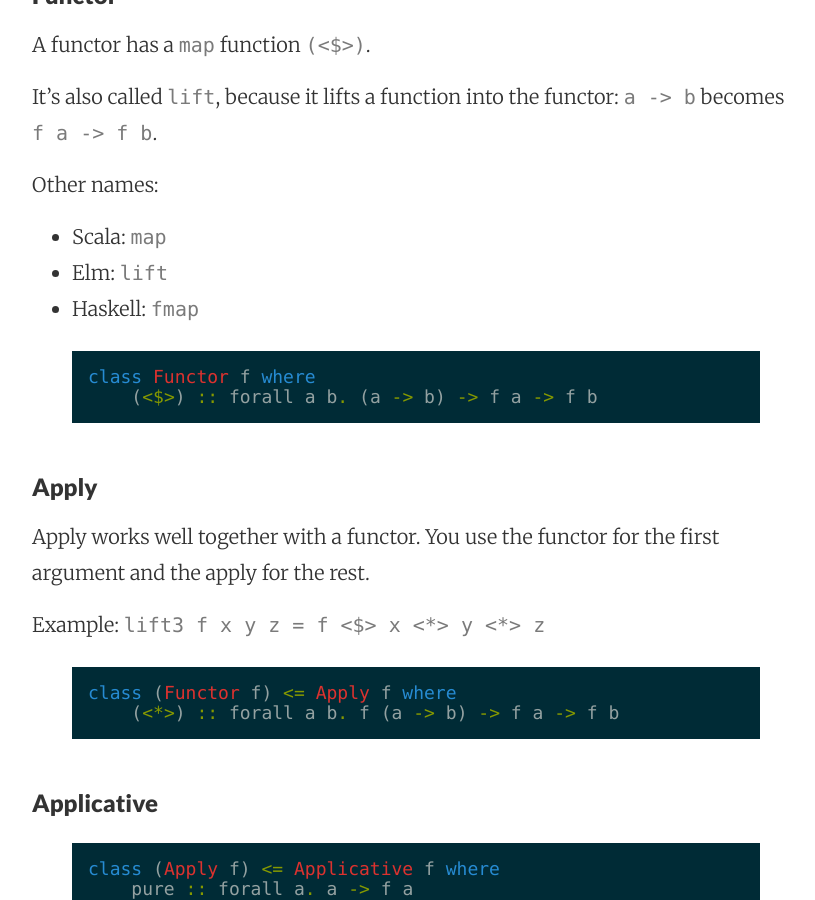
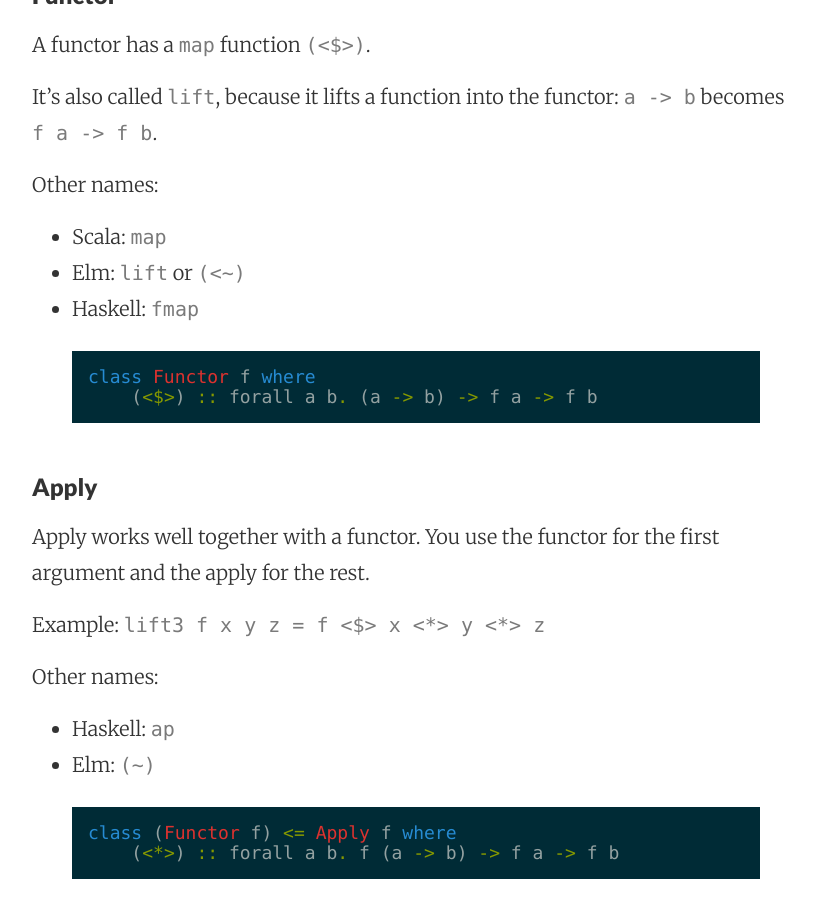
Before and after one commit to archaeron/archaeron.github.io, a Jekyll site: the page built from _posts/2014-09-15-purescript-typeclasses.md, in a window 1280 px wide and 900 px high, scrolled down 1000 px. Shown: the whole window, without its empty margins (224-1039 px from the left). Built offline with Jekyll 4.4.1, drawn with Linux system fonts in a browser that asks for light colours.

Commit message:
other names for functions

```diff
--- a/_posts/2014-09-15-purescript-typeclasses.md
+++ b/_posts/2014-09-15-purescript-typeclasses.md
@@ -39,7 +39,7 @@ It's also called `lift`, because it lifts a function into the functor: `a -> b`
 Other names:
 
 - Scala: `map`
-- Elm: `lift`
+- Elm: `lift` or `(<~)`
 - Haskell: `fmap`
 
 {% highlight haskell %}
@@ -54,6 +54,11 @@ class Functor f where
 Apply works well together with a functor. You use the functor for the first argument and the apply for the rest.
 
 Example: `lift3 f x y z = f <$> x <*> y <*> z`
+
+Other names:
+
+- Haskell: `ap`
+- Elm: `(~)`
 
 {% highlight haskell %}
 
```
